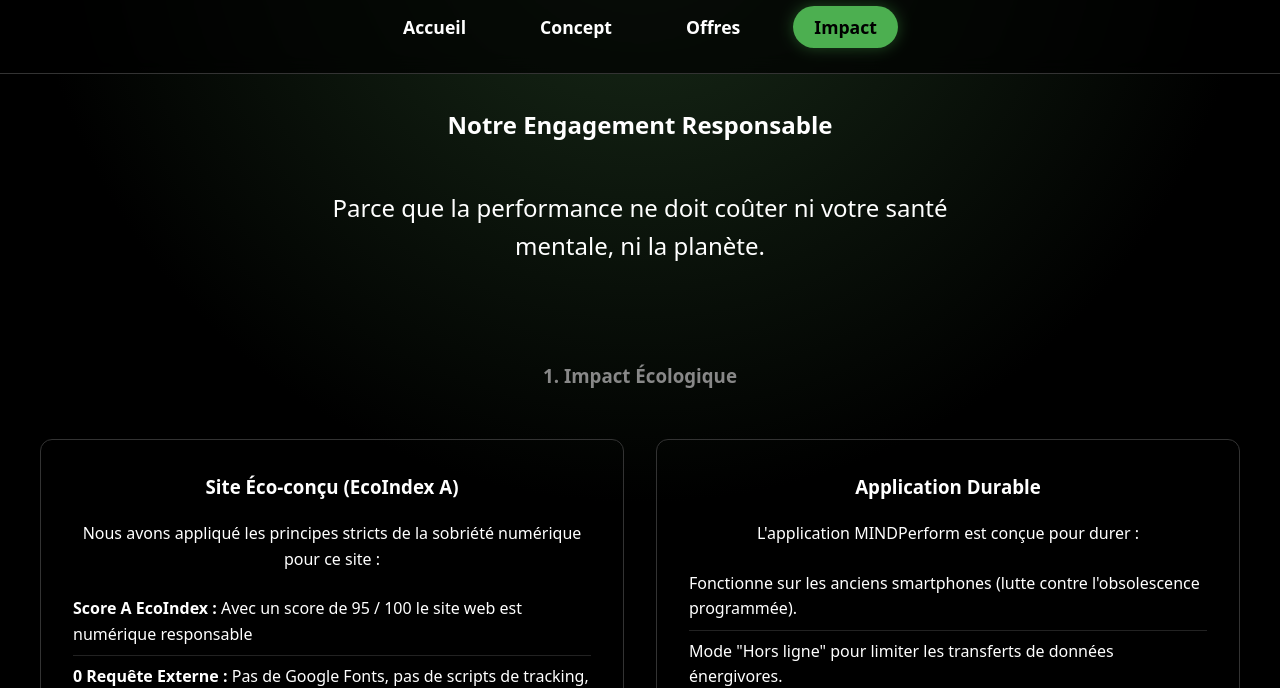
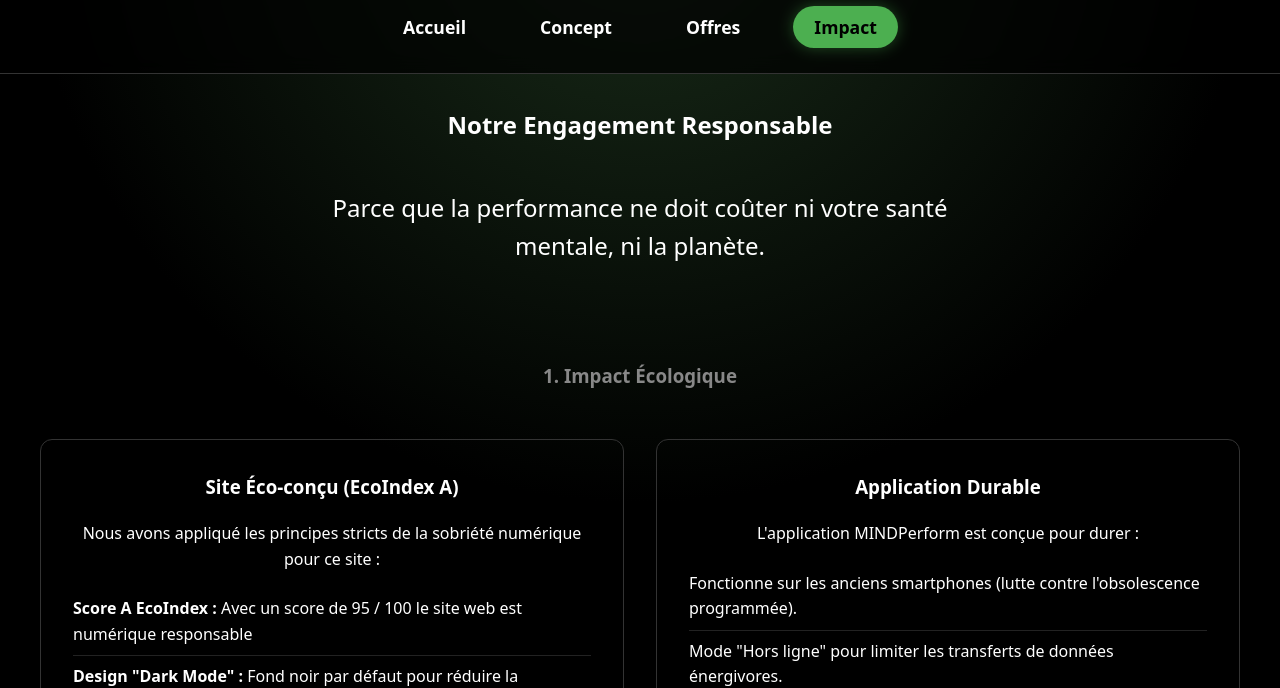
Before and after one commit to qutidu/CEV_, a plain HTML site: page impact.html in a window 1280 px wide. Shown: the part 112-800 px from the top of the page. Drawn offline with Linux system fonts and the light colour scheme.

Commit message:
changement impact

```diff
--- a/impact.html
+++ b/impact.html
@@ -34,7 +34,6 @@
                 <p>Nous avons appliqué les principes stricts de la sobriété numérique pour ce site :</p>
                 <ul style="text-align: left; margin-top: 1rem;">
                     <li><strong>Score A EcoIndex :</strong> Avec un score de 95 / 100 le site web est numérique responsable</li>
-                    <li><strong>0 Requête Externe :</strong> Pas de Google Fonts, pas de scripts de tracking, pas de CDN.</li>
                     <li><strong>Design "Dark Mode" :</strong> Fond noir par défaut pour réduire la consommation d'énergie des écrans OLED.</li>
                     <li><strong>Poids Plume :</strong> Cette page pèse moins de 100ko (contre 2Mo pour la moyenne du web).</li>
                 </ul>
```
